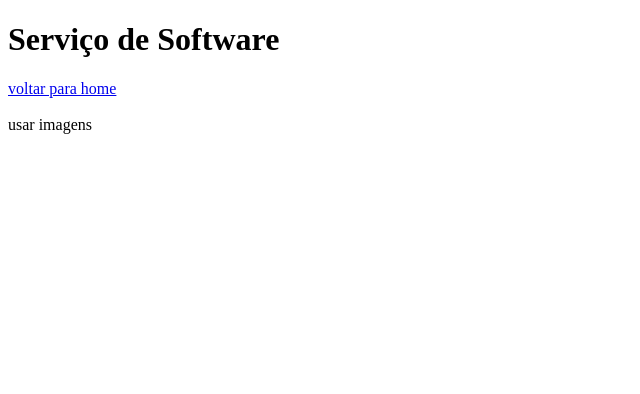
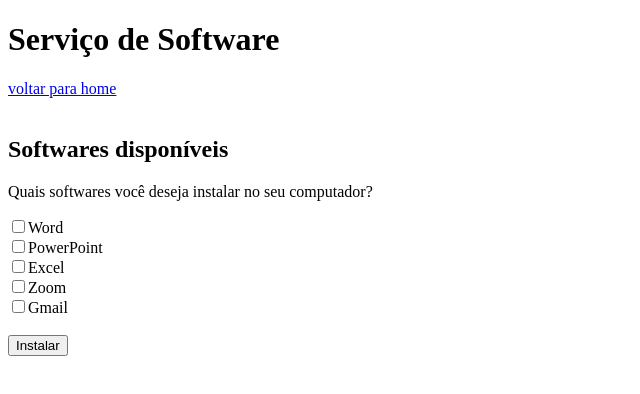
Before and after one commit to klayverxd/tecweb, a plain HTML site: page servico-de-software.html in a window 1280 px wide. Shown: the whole page, without its empty margins (0-640 px from the left). Drawn offline with Linux system fonts and the light colour scheme.

Commit message:
feat: página de serviço de software

```diff
--- a/servico-de-software.html
+++ b/servico-de-software.html
@@ -12,6 +12,26 @@
 
 		<a href="index.html">voltar para home</a><br /><br />
 
-		usar imagens
+		<h2>Softwares disponíveis</h2>
+		<p>Quais softwares você deseja instalar no seu computador?</p>
+
+		<form action="dados.html" method="post">
+			<input type="checkbox" name="word" id="word" /><label for="word"
+				>Word</label
+			></br>
+			<input type="checkbox" name="word" id="word" /><label for="word"
+				>PowerPoint</label
+			></br>
+			<input type="checkbox" name="word" id="word" /><label for="word"
+				>Excel</label
+			></br>
+			<input type="checkbox" name="word" id="word" /><label for="word"
+				>Zoom</label
+			></br>
+			<input type="checkbox" name="word" id="word" /><label for="word"
+				>Gmail</label
+			></br></br>
+			<input type="submit" value="Instalar">
+		</form>
 	</body>
 </html>
```
Also changed, not shown: cadastro.html (+3 -3 lines), defeitos.html (+1 -1 lines), index.html (+14 -5 lines).
